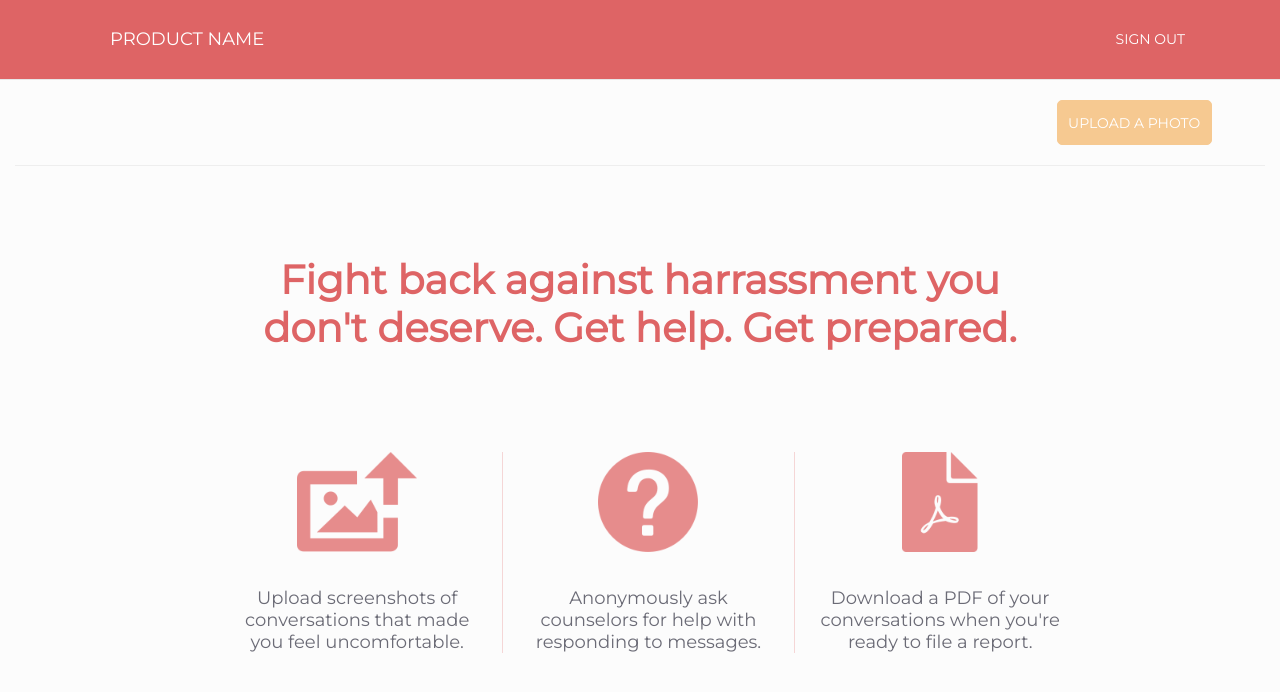
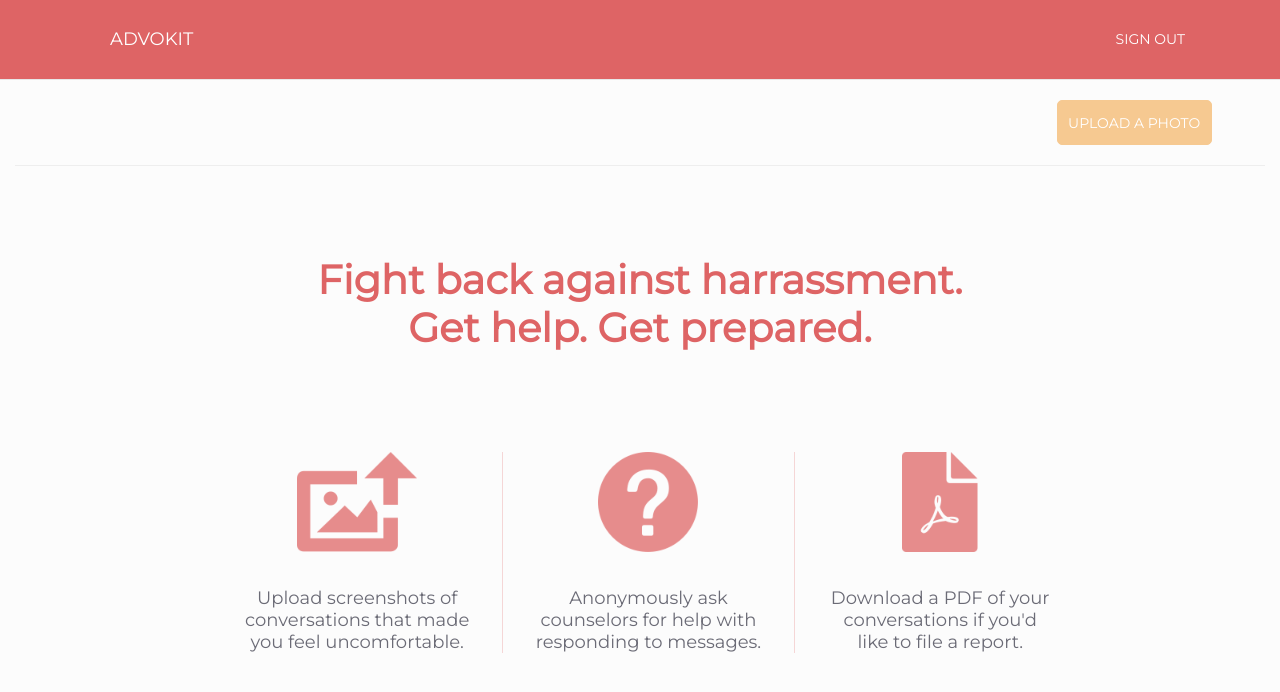
Before and after one commit to rafilurie/ReadMate, a Flask app: page /empty in a window 1280 px wide. Shown: the top 692 px of the page. Run offline with Flask 2, Linux system fonts and the light colour scheme; the visitor is signed in with stand-in values (Sample User, id 1); data comes from the database, SQL or seed files in the repository; data that the repository does not hold is empty; some libraries are stand-ins or nearby versions.

Commit message:
added branding

```diff
--- a/app/templates/detail.html
+++ b/app/templates/detail.html
@@ -13,7 +13,7 @@
 <nav class="navbar navbar-default navbar-fixed-top navigation">
 	<div class="container-fluid">
 		<div class="navbar-header">
-			<a id="home-btn" class="navbar-brand custom-nav" href="/welcome">PRODUCT NAME</a>
+			<a id="home-btn" class="navbar-brand custom-nav" href="/welcome">ADVOKIT</a>
 		</div>
 
 		<div>
--- a/app/templates/empty.html
+++ b/app/templates/empty.html
@@ -10,7 +10,7 @@
 <nav class="navbar navbar-default navbar-fixed-top navigation">
 	<div class="container-fluid">
 		<div class="navbar-header">
-			<a id="home-btn" class="navbar-brand custom-nav" href="/welcome">PRODUCT NAME</a>
+			<a id="home-btn" class="navbar-brand custom-nav" href="/welcome">ADVOKIT</a>
 		</div>
 
 		<div>
@@ -26,7 +26,7 @@
 		<button id="upload-btn" type="" data-toggle="modal" data-target="#myModal">UPLOAD A PHOTO</button>
 	</div>
 	<hr>
-	<h1 class="col-md-8 col-md-offset-2">Fight back against harrassment you don't deserve.
+	<h1 class="col-md-8 col-md-offset-2">Fight back against harrassment.<br>
 Get help. Get prepared.</h1>
 	<div class="row valueprops">
 		<div class="col-md-3 col-md-offset-1 value">
@@ -50,7 +50,7 @@ Get help. Get prepared.</h1>
 				<img class="img" id="pdf-icon-img" src="static/pdf-icon.png" alt="PDF Icon">
 			</div>
 			<div class="row image-blurb">
-				Download a PDF of your<br>conversations when you're<br>ready to file a report.
+				Download a PDF of your<br>conversations if you'd<br>like to file a report.
 			</div>
 		</div>
 
--- a/app/templates/index.html
+++ b/app/templates/index.html
@@ -15,7 +15,7 @@
 		<div class="row">
 			<div id="header-text" class='col-md-offset-2'>
 				<h1>You don't deserve<br>to be harassed.</h1>
-				<h2>Collect screenshots of conversations that<br>make you uncomfortable. Get help with how<br>to respond. Download a PDF history when<br>you’re ready to file a report.</h2>
+				<h2>Collect screenshots of conversations that<br>make you uncomfortable. Get help with how<br>to respond. Download a PDF history if<br>you want to file a report.</h2>
 			</div>
 		</div>
 		<img id="iphone-img" src="static/iphone.png" alt="iPhone">
--- a/app/templates/photos.html
+++ b/app/templates/photos.html
@@ -12,7 +12,7 @@
 <nav class="navbar navbar-default navbar-fixed-top navigation">
   <div class="container-fluid">
     <div class="navbar-header">
-      <a id="home-btn" class="navbar-brand custom-nav" href="/welcome">PRODUCT NAME</a>
+      <a id="home-btn" class="navbar-brand custom-nav" href="/welcome">ADVOKIT</a>
     </div>
 
     <div>
```
